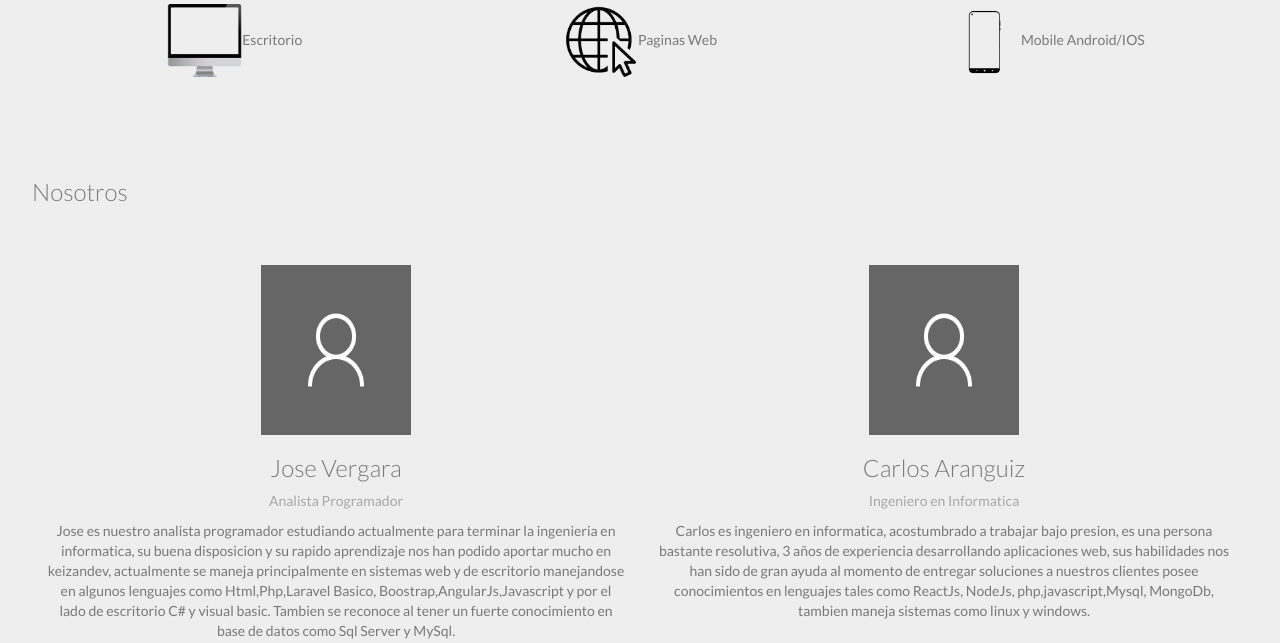
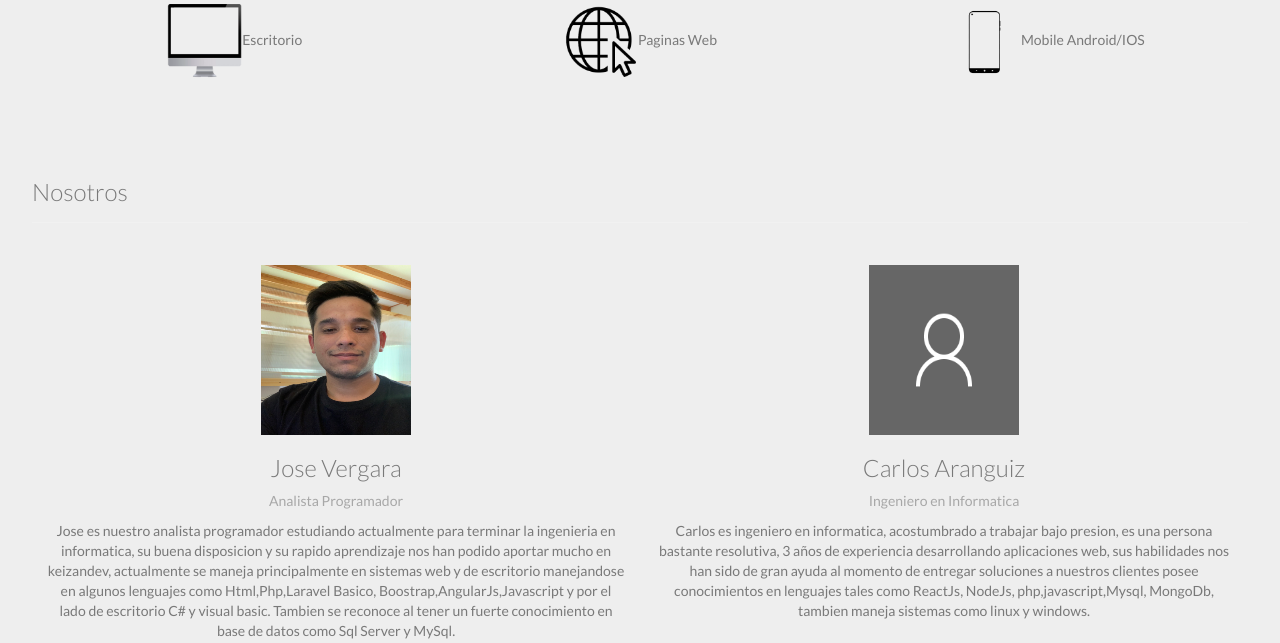
Before and after one commit to Kyousukee/keizandev, a PHP site: page / in a window 1280 px wide. Shown: the part 965-1608 px from the top of the page. Run offline with PHP 8.4, Linux system fonts and the light colour scheme; some libraries are stand-ins or nearby versions.

Commit message:
Update Index.php

```diff
--- a/Index.php
+++ b/Index.php
@@ -239,7 +239,7 @@ gracias a la Tecnologia, Internet y Keizandev.
     <div class="form-group w3-padding-32" style="text-align: center;">
 
     <div class="col-sm-6">
-      <img src="img/usuario.png" alt="Jose" style="    width: 150px;
+      <img src="img/persona1.jpg" alt="Jose" style="    width: 150px;
     height: 170px;">
       <h3>Jose Vergara</h3>
       <p class="w3-opacity">Analista Programador</p>
```
